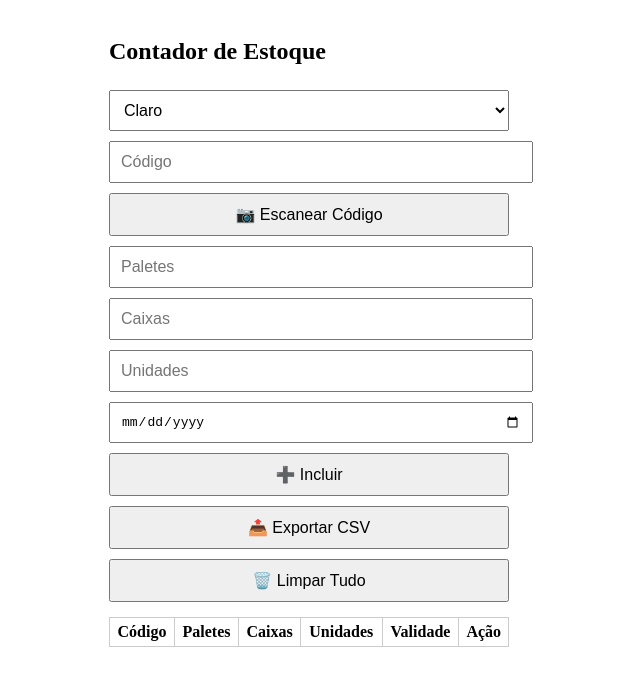
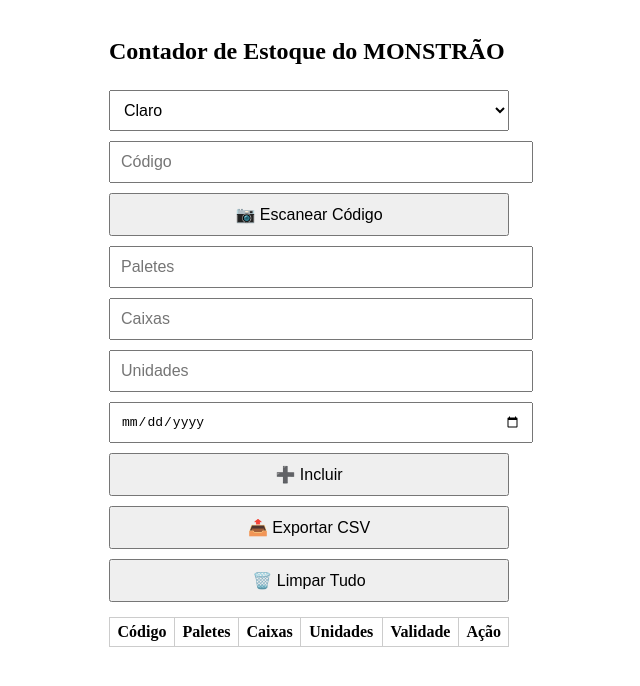
Before and after one commit to HenriqueKojuch/App-de-contagem, a plain HTML site: page index.html in a window 1280 px wide. Shown: the whole page, without its empty margins (331-971 px from the left). Drawn offline with Linux system fonts and the light colour scheme.

Commit message:
Add files via upload

```diff
--- a/index.html
+++ b/index.html
@@ -19,7 +19,7 @@
 </head>
 <body class="light">
     <div class="container">
-        <h2>Contador de Estoque</h2>
+        <h2>Contador de Estoque do MONSTRÃO</h2>
         <select id="theme" onchange="changeTheme()">
             <option value="light">Claro</option>
             <option value="dark">Escuro</option>
```
